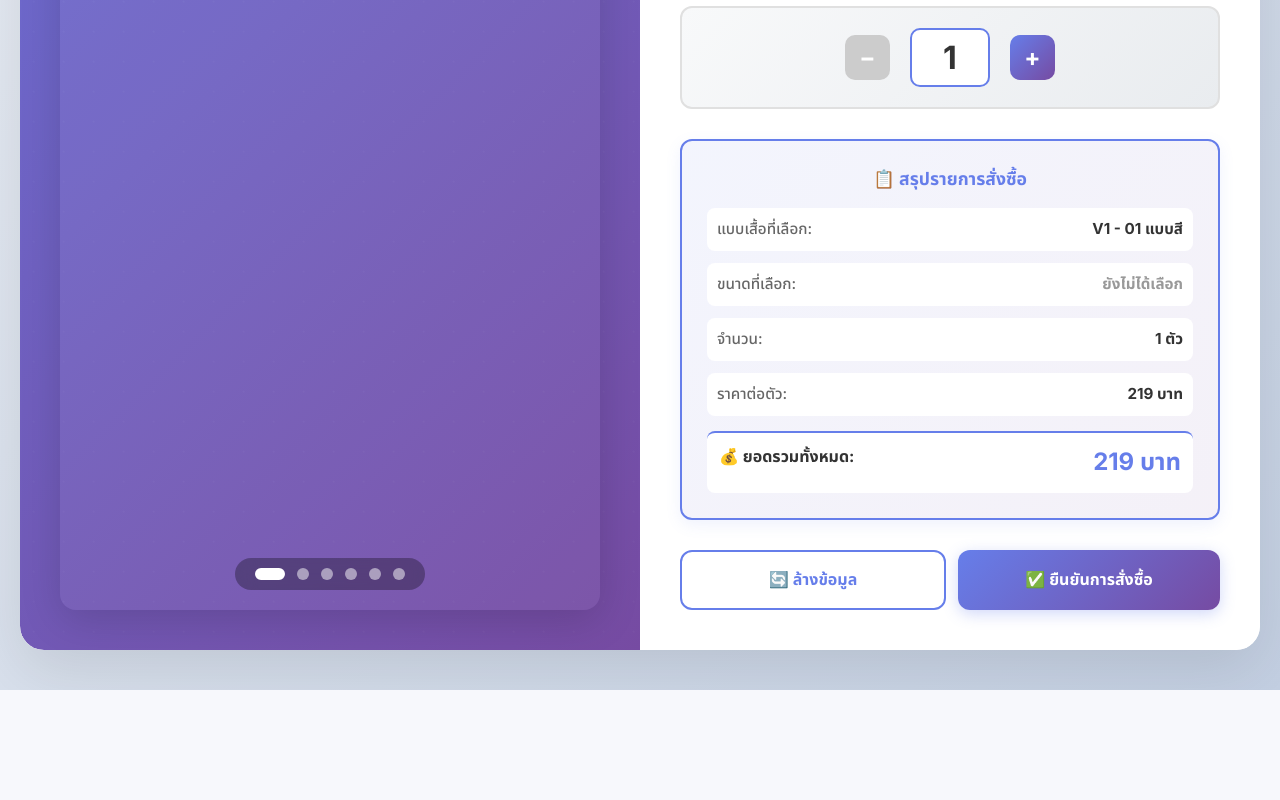
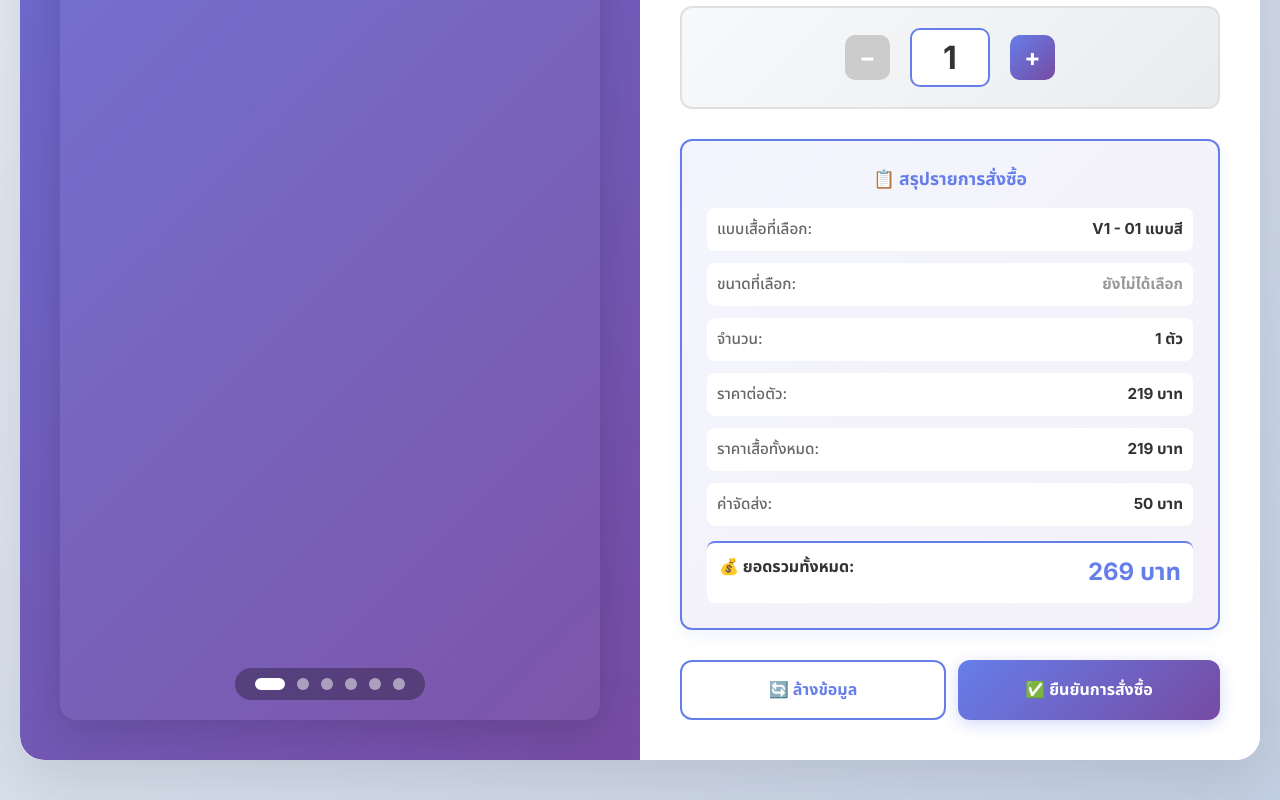
Before and after one commit to SSmikey/web_next, a Next.js app: page /contact in a window 1280 px wide. Shown: the part 1132-1932 px from the top of the page. Before the commit the page ends 1822 px from the top, so only its background shows below. Built offline with nearby package versions, Linux system fonts and the light colour scheme; no server answers.

Commit message:
Add shipping fee and calculate total amount

```diff
--- a/app/contact/page.tsx
+++ b/app/contact/page.tsx
@@ -5,24 +5,23 @@ import Image from 'next/image';
 import styles from './page.module.css';
 
 const SIZES = ['SSS', 'SS', 'S', 'M', 'L', 'XL', '2XL', '3XL', '4XL', '5XL', '6XL', '7XL', '8XL'] as const;
-const PRICE_PER_SHIRT = 219;
 
 type Size = typeof SIZES[number];
 
-// 12 แบบเสื้อ
+// 12 แบบเสื้อ (แยกราคา V-series = 219, Premium = 259)
 const SHIRT_DESIGNS = [
-  { id: 1, name: 'V1', image: '/spvv1.jpg', description: '01 แบบสี', color: '#ffffffff' },
-  { id: 2, name: 'V2', image: '/spvv2.jpg', description: '01 แบบสี', color: '#ffffffff' },
-  { id: 3, name: 'V3', image: '/spvv3.jpg', description: '01 แบบสี', color: '#ffffffff' },
-  { id: 4, name: 'V4', image: '/spvv4.jpg', description: '01 แบบสี', color: '#ffffffff' },
-  { id: 5, name: 'V5', image: '/spvv5.jpg', description: '01 แบบสี', color: '#ffffffff' },
-  { id: 6, name: 'V1', image: '/spvvb1.jpg', description: '02 แบบไว้ทุกข์', color: '#ffffffff' },
-  { id: 7, name: 'V2', image: '/spvvb2.jpg', description: '02 แบบไว้ทุกข์', color: '#ffffffff' },
-  { id: 8, name: 'V3', image: '/spvvb3.jpg', description: '02 แบบไว้ทุกข์', color: '#ffffffff' },
-  { id: 9, name: 'V4', image: '/spvvb4.jpg', description: '02 แบบไว้ทุกข์', color: '#ffffffff' },
-  { id: 10, name: 'V5', image: '/spvvb5.jpg', description: '02 แบบไว้ทุกข์', color: '#ffffffff' },
-  { id: 11, name: 'premuim', image: '/spvvm1.png', description: 'รสไก่', color: '#ffffffff' },
-  { id: 12, name: 'Premuim', image: '/spvvm2.png', description: 'รสหมู', color: '#ffffffff' },
+  { id: 1, name: 'V1', image: '/spvv1.jpg', description: '01 แบบสี', color: '#ffffffff', price: 219 },
+  { id: 2, name: 'V2', image: '/spvv2.jpg', description: '01 แบบสี', color: '#ffffffff', price: 219 },
+  { id: 3, name: 'V3', image: '/spvv3.jpg', description: '01 แบบสี', color: '#ffffffff', price: 219 },
+  { id: 4, name: 'V4', image: '/spvv4.jpg', description: '01 แบบสี', color: '#ffffffff', price: 219 },
+  { id: 5, name: 'V5', image: '/spvv5.jpg', description: '01 แบบสี', color: '#ffffffff', price: 219 },
+  { id: 6, name: 'V1', image: '/spvvb1.jpg', description: '02 แบบไว้ทุกข์', color: '#ffffffff', price: 219 },
+  { id: 7, name: 'V2', image: '/spvvb2.jpg', description: '02 แบบไว้ทุกข์', color: '#ffffffff', price: 219 },
+  { id: 8, name: 'V3', image: '/spvvb3.jpg', description: '02 แบบไว้ทุกข์', color: '#ffffffff', price: 219 },
+  { id: 9, name: 'V4', image: '/spvvb4.jpg', description: '02 แบบไว้ทุกข์', color: '#ffffffff', price: 219 },
+  { id: 10, name: 'V5', image: '/spvvb5.jpg', description: '02 แบบไว้ทุกข์', color: '#ffffffff', price: 219 },
+  { id: 11, name: 'premuim', image: '/spvvm1.png', description: 'รสไก่', color: '#ffffffff', price: 259 },
+  { id: 12, name: 'Premuim', image: '/spvvm2.png', description: 'รสหมู', color: '#ffffffff', price: 259 },
 ];
 
 // รูปภาพสำหรับ slideshow
@@ -48,7 +47,15 @@ export default function ContactPage() {
   const [isAnimating, setIsAnimating] = useState(false);
 
   const currentShirt = SHIRT_DESIGNS.find(s => s.id === selectedShirt)!;
-  const totalPrice = quantity * PRICE_PER_SHIRT;
+
+  // คำนวณค่าส่ง: 1 ตัว = 50 บาท, ตัวที่ 2+ = +10 บาท/ตัว
+  const shippingCost = quantity === 1 ? 50 : 50 + (quantity - 1) * 10;
+
+  // คำนวณราคาเสื้อทั้งหมด
+  const subtotal = quantity * currentShirt.price;
+
+  // ยอดรวมทั้งหมด
+  const totalPrice = subtotal + shippingCost;
 
   // Slideshow functions
   const goToPrevious = () => {
@@ -131,8 +138,10 @@ export default function ContactPage() {
   };
 
   const handleReset = () => {
-    // รีเฟรชหน้าเดียว ไม่กระทบหน้าอื่น
-    window.location.reload();
+    setSelectedShirt(1);
+    setSelectedSize(null);
+    setQuantity(1);
+    setError(false);
   };
 
   const handleConfirm = () => {
@@ -148,8 +157,9 @@ export default function ContactPage() {
       `รายละเอียด: ${currentShirt.description}\n` +
       `ขนาด: ${selectedSize}\n` +
       `จำนวน: ${quantity} ตัว\n` +
-      `ยอดรวม: ${totalPrice.toLocaleString()} บาท\n\n` +
-      `ขอบคุณที่ร่วมบริจาคเพื่อการกุศล`
+      `ราคาเสื้อ: ${subtotal.toLocaleString()} บาท\n` +
+      `ค่าจัดส่ง: ${shippingCost.toLocaleString()} บาท\n` +
+      `ยอดรวม: ${totalPrice.toLocaleString()} บาท`
     );
   };
 
@@ -343,7 +353,17 @@ export default function ContactPage() {
 
                 <div className={styles.summaryRow}>
                   <span className={styles.summaryLabel}>ราคาต่อตัว:</span>
-                  <span className={styles.summaryValue}>219 บาท</span>
+                  <span className={styles.summaryValue}>{currentShirt.price} บาท</span>
+                </div>
+
+                <div className={styles.summaryRow}>
+                  <span className={styles.summaryLabel}>ราคาเสื้อทั้งหมด:</span>
+                  <span className={styles.summaryValue}>{subtotal.toLocaleString()} บาท</span>
+                </div>
+
+                <div className={styles.summaryRow}>
+                  <span className={styles.summaryLabel}>ค่าจัดส่ง:</span>
+                  <span className={styles.summaryValue}>{shippingCost} บาท</span>
                 </div>
 
                 <div className={styles.summaryTotal}>
```
